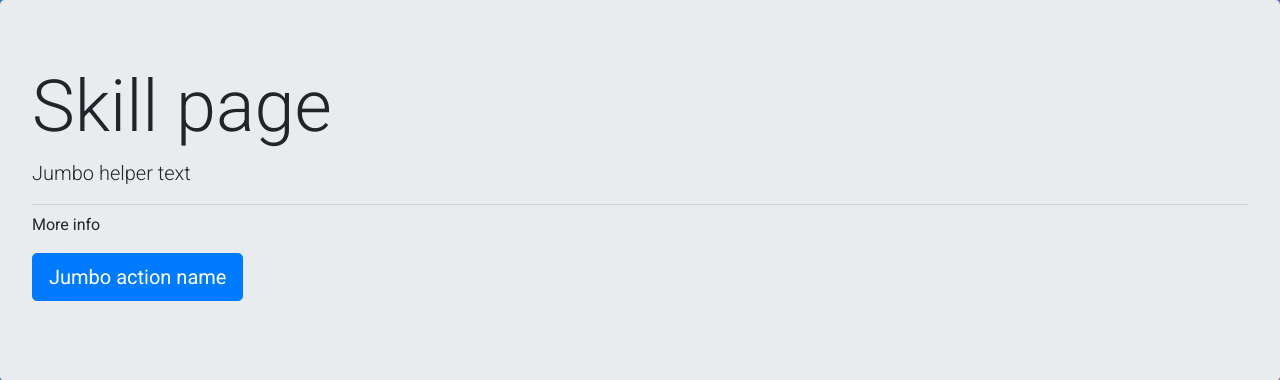
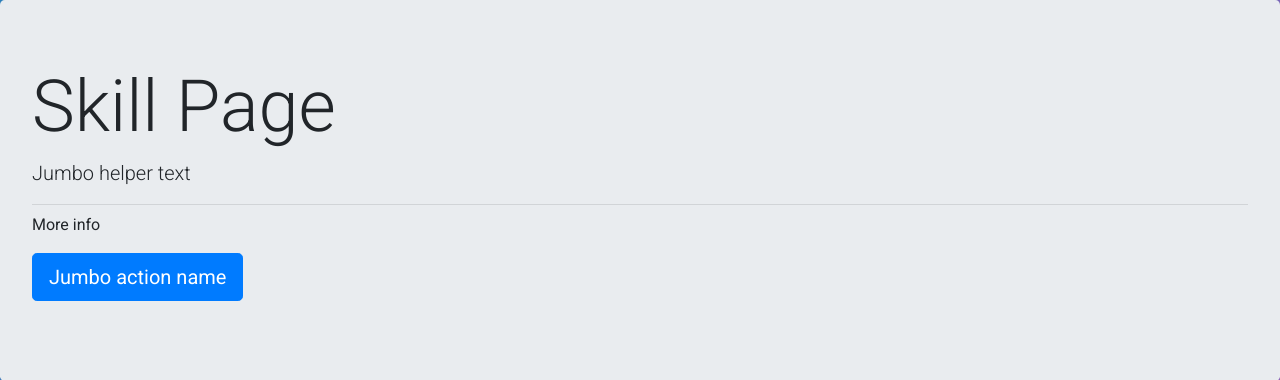
Before and after one commit to saracha-06422/finaldjango, a Django app: page /skill in a window 1280 px wide. Shown: the part 74-454 px from the top of the page. Run offline with Django 3.2, Linux system fonts and the light colour scheme; some libraries are stand-ins or nearby versions.

Commit message:
github60011052

```diff
--- a/templates/frontend/skill.html
+++ b/templates/frontend/skill.html
@@ -2,7 +2,7 @@
 {% block title %} Skill {% endblock %}
 {% block content %}
 <div class="jumbotron">
-    <h1 class="display-3"> Skill page</h1>
+    <h1 class="display-3"> Skill Page</h1>
     <p class="lead">Jumbo helper text</p>
     <hr class="my-2">
     <p>More info</p>
```
